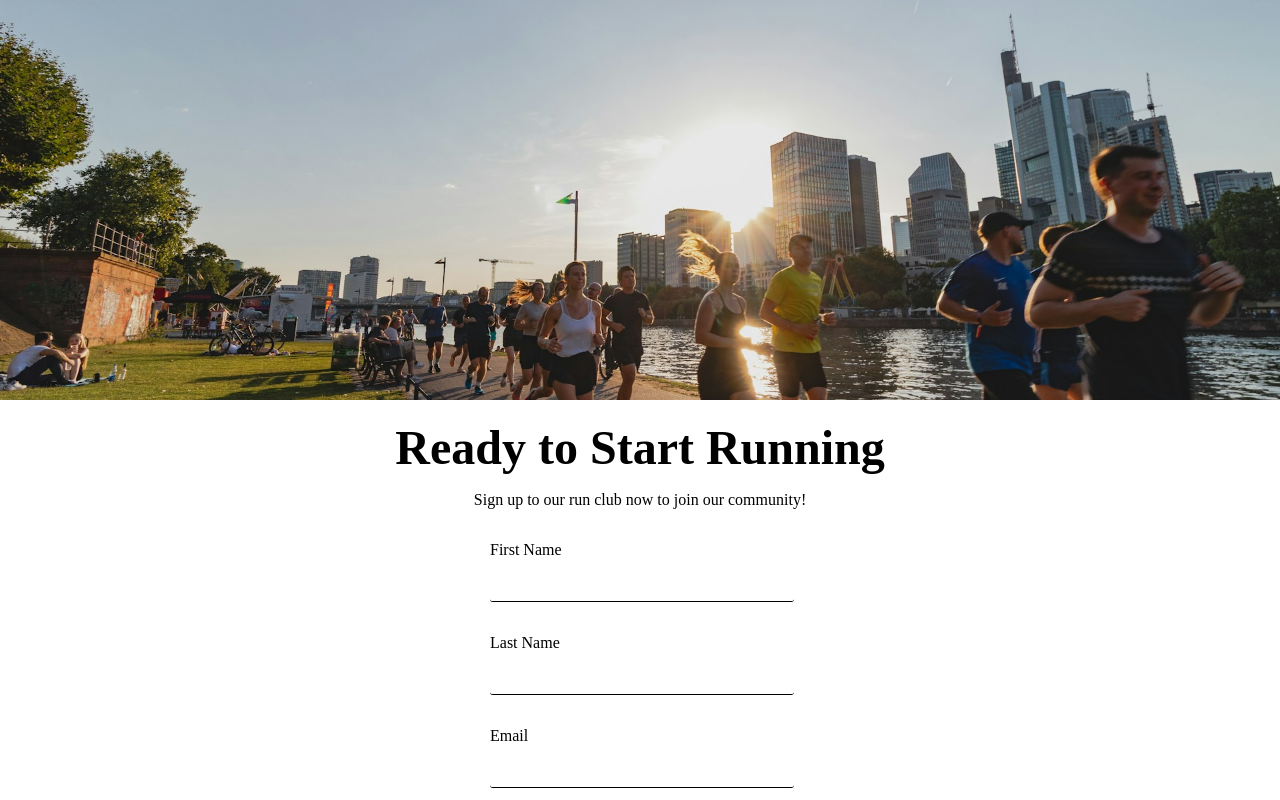
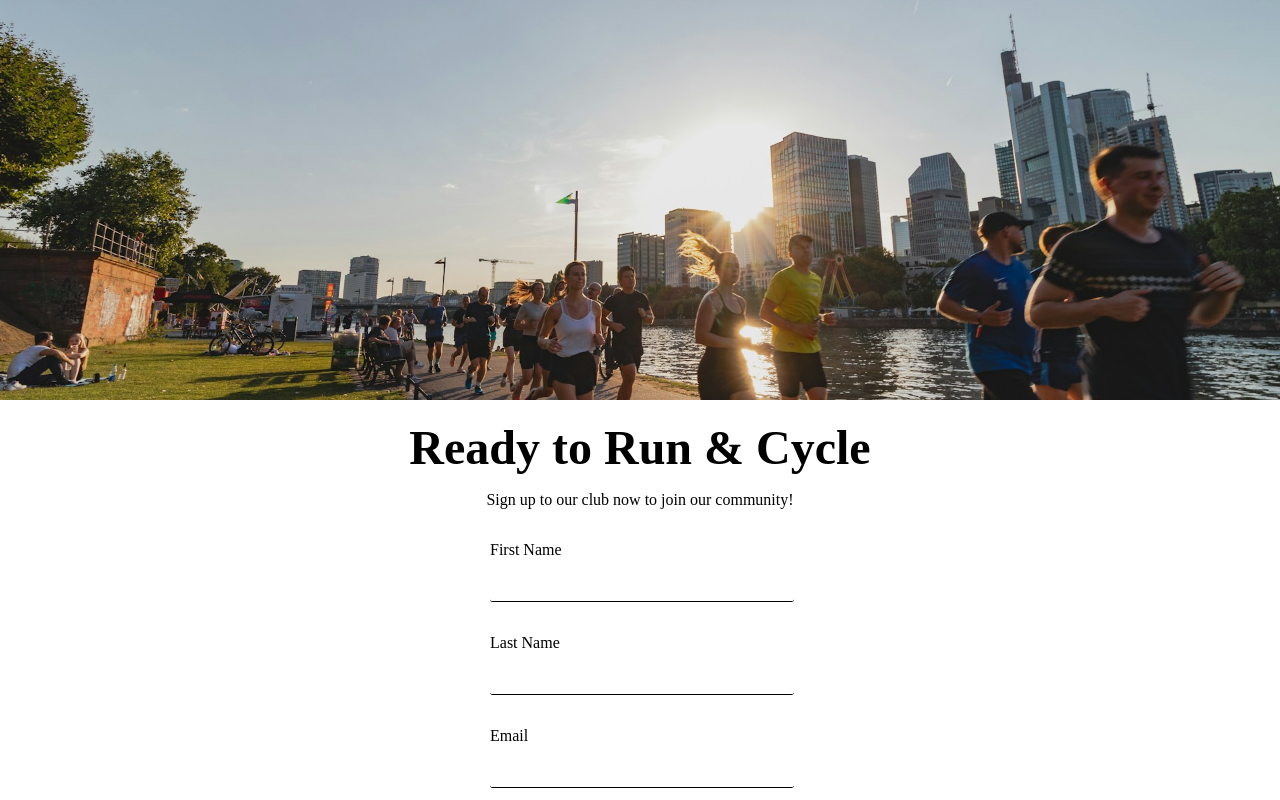
Before and after one commit to Ayoroq/runclub-frontend, a React (Vite) app: page /signup in a window 1280 px wide. Shown: the top 800 px of the page. Built offline with nearby package versions, Linux system fonts and the light colour scheme; no server answers.

Commit message:
Adjusted information in the Signup Page

```diff
--- a/src/pages/Signup.jsx
+++ b/src/pages/Signup.jsx
@@ -37,9 +37,9 @@ export default function Signup() {
   return (
     <main className={styles.signupMain}>
       <div className={styles.signupContainer}>
-        <h1>Ready to Start Running</h1>
+        <h1>Ready to Run & Cycle</h1>
         <p className={styles.signupText}>
-          Sign up to our run club now to join our community!
+          Sign up to our club now to join our community!
         </p>
         <form action="" onSubmit={handleFormSubmit} className={styles.form}>
           <p>
--- a/src/pages/pages.module.css
+++ b/src/pages/pages.module.css
@@ -165,6 +165,7 @@ hr::after{
   gap: 1rem;
   justify-content: space-between;
   min-height: 100vh;
+  padding: 1rem;
 }
 
 .dashRight {
```
